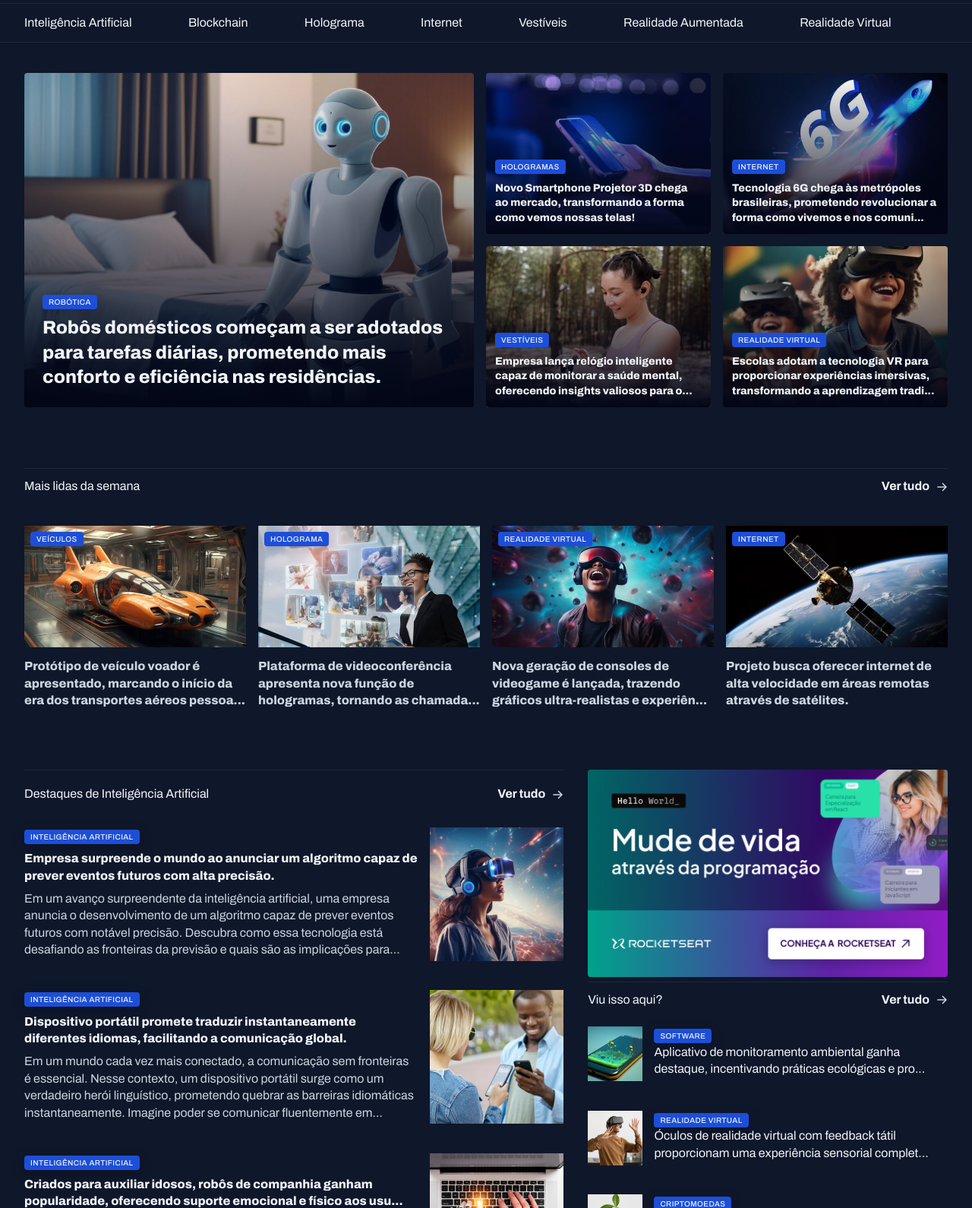
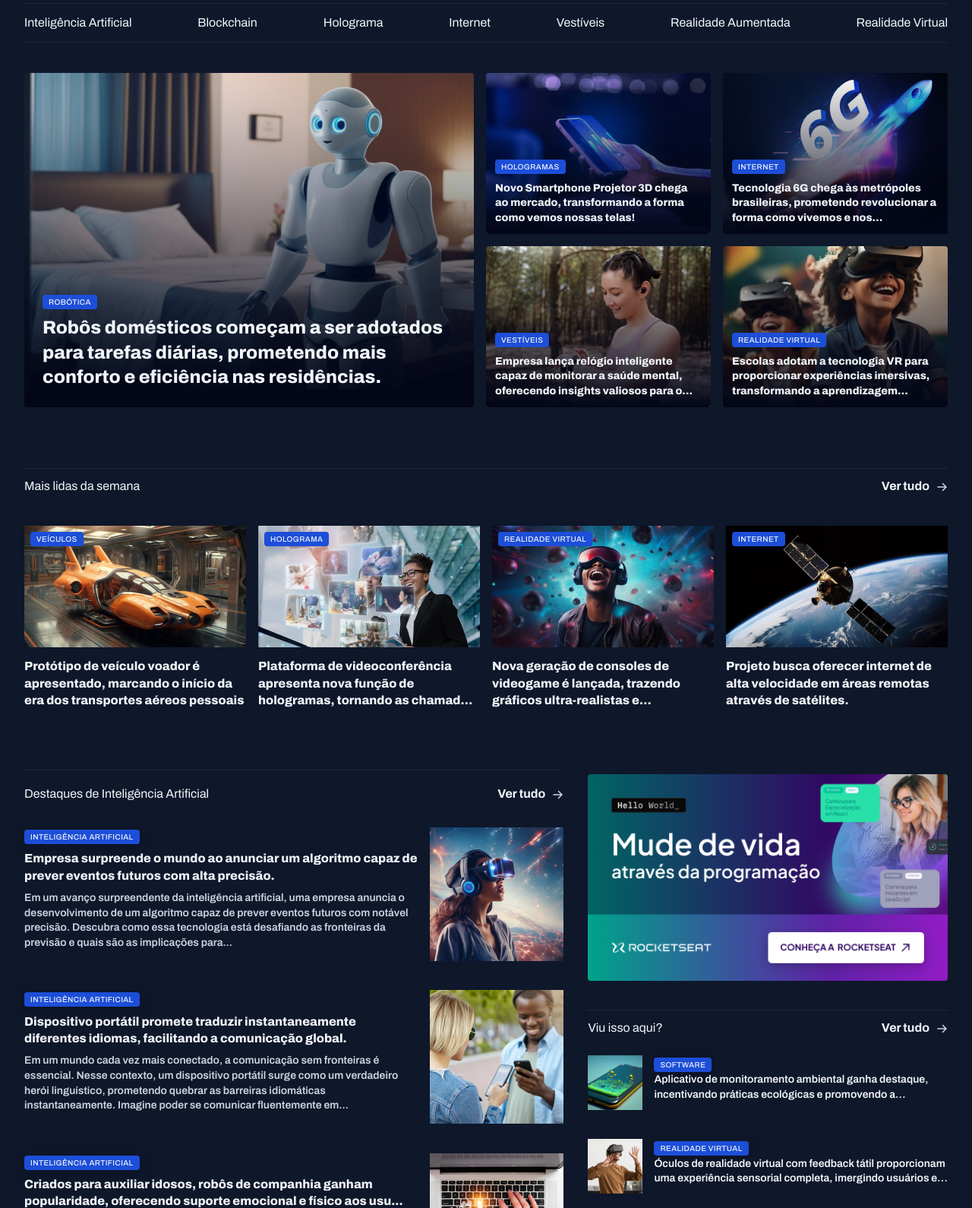
Before and after one commit to Ajhuck/projeto-noticias, a plain HTML site: page index.html in a window 1280 px wide. Shown: the part 68-1658 px from the top of the page at 76% size. Drawn offline with Linux system fonts and the light colour scheme.

Commit message:
responsivel-pt1

```diff
--- a/index.html
+++ b/index.html
@@ -1,5 +1,5 @@
 <!DOCTYPE html>
-<html lang="en">
+<html lang="pt-br">
 <head>
   <link rel="preconnect" href="https://fonts.googleapis.com">
   <link rel="preconnect" href="https://fonts.gstatic.com" crossorigin>
@@ -8,23 +8,24 @@
   <title>Portal de Notícias</title>
   <link rel="stylesheet" href="styles/index.css">
   <link href="https://fonts.googleapis.com/css2?family=Archivo:ital,wght@0,100..900;1,100..900&display=swap" rel="stylesheet">
+  <link rel="shortcut icon" href="fav-icon.png" type="image/x-icon">
 </head>
 <body id="background-color">
-  <header>
-    <nav id="primary" class="container">
+  <div id="nav">
+    <nav id="primary" class="container flex">
       <div>
         <img src="assets/icons/List.svg" alt="Icon List">
-        <strong>Menu</strong>
+        <strong class="desktop-only">Menu</strong>
       </div>
       <div>
         <img src="assets/Logo.svg" alt="Logo Portal de Notícias">
       </div>
       <div id="search">
-        <strong>Buscar</strong>
+        <strong class="desktop-only">Buscar</strong>
         <img src="assets/icons/MagnifyingGlass.svg" alt="Icon Lupa">
       </div>
     </nav>
-    <nav id="secondary" class="container grid grid-flow-col">
+    <nav id="secondary" class="container flex">
       <a href="#">Inteligência Artificial</a>
       <a href="#">Blockchain</a>
       <a href="#">Holograma</a>
@@ -33,14 +34,14 @@
       <a href="#">Realidade Aumentada</a>
       <a href="#">Realidade Virtual</a>
     </nav>
-  </header>
+  </div>
   <main class="grid container">
-    <section id="featured" class="grid grid-flow-col gap-16">
-      <figure class="card">
+    <section id="featured" class="grid grid-auto-flow gap-16">
+      <figure id="main-img"class="card">
         <img src="assets/images/Image 01.png" alt="">
         <figcaption>
           <span class="content-tag">robótica</span>
-          <h2 class="text-2xl">Robôs domésticos começam a ser adotados para tarefas diárias, prometendo mais conforto e eficiência nas residências.</h2>
+          <h2 class="text-2xl title">Robôs domésticos começam a ser adotados para tarefas diárias, prometendo mais conforto e eficiência nas residências.</h2>
         </figcaption>
       </figure>
 
@@ -49,29 +50,28 @@
           <img src="assets/images/Image 02.png" alt="">
           <figcaption>
             <span class="content-tag">hologramas</span>
-            <h2 class="text-lg">Novo Smartphone Projetor 3D chega ao mercado, transformando a forma como vemos nossas telas!</h2>
+            <h2 class="text-lg title">Novo Smartphone Projetor 3D chega ao mercado, transformando a forma como vemos nossas telas!</h2>
           </figcaption>
         </figure>
         <figure class="card">
           <img src="assets/images/Image 03.png" alt="">
           <figcaption>
             <span class="content-tag">internet</span>
-            <h2 class="text-lg">Tecnologia 6G chega às metrópoles brasileiras, prometendo revolucionar a forma como vivemos e nos comuni...</h2>
+            <h2 class="text-lg title">Tecnologia 6G chega às metrópoles brasileiras, prometendo revolucionar a forma como vivemos e nos comunicamos.</h2>
           </figcaption>
         </figure>
         <figure class="card">
           <img src="assets/images/Image 04.png" alt="">
           <figcaption>
             <span class="content-tag">vestíveis</span>
-            <h2 class="text-lg">Empresa lança relógio inteligente capaz de monitorar a saúde mental, oferecendo insights valiosos para o...
-</h2>
+            <h2 class="text-lg title">Empresa lança relógio inteligente capaz de monitorar a saúde mental, oferecendo insights valiosos para o bem-estar pessoal.</h2>
           </figcaption>
         </figure>
         <figure class="card">
           <img src="assets/images/Image 05.png" alt="">
           <figcaption>
             <span class="content-tag">realidade virtual</span>
-            <h2 class="text-lg">Escolas adotam a tecnologia VR para proporcionar experiências imersivas, transformando a aprendizagem tradi...</h2>
+            <h2 class="text-lg title">Escolas adotam a tecnologia VR para proporcionar experiências imersivas, transformando a aprendizagem tradicional</h2>
           </figcaption>
         </figure>
 
@@ -86,26 +86,26 @@
           <span></span>
         </a>
       </header>
-      <div class="grid gap-16">
+      <div class="flex">
         <figure>
           <span class="content-tag">veículos</span>
           <img src="assets/images/Image 06.png" alt="">
-          <p>Protótipo de veículo voador é apresentado, marcando o início da era dos transportes aéreos pessoa...</p>
+          <p class="title">Protótipo de veículo voador é apresentado, marcando o início da era dos transportes aéreos pessoais</p>
         </figure>
         <figure>
           <span class="content-tag">holograma</span>
           <img src="assets/images/Image 07.png" alt="">
-          <p>Plataforma de videoconferência apresenta nova função de hologramas, tornando as chamada...</p>
+          <p class="title">Plataforma de videoconferência apresenta nova função de hologramas, tornando as chamadas virtuais mais realistas e envolventes.</p>
         </figure>
         <figure>
           <span class="content-tag">realidade virtual</span>
           <img src="assets/images/Image 08.png" alt="">
-          <p>Nova geração de consoles de videogame é lançada, trazendo gráficos ultra-realistas e experiên...</p>
+          <p class="title">Nova geração de consoles de videogame é lançada, trazendo gráficos ultra-realistas e experiências de jogo totalmente envolventes.</p>
         </figure>
         <figure>
           <span class="content-tag">internet</span>
           <img src="assets/images/Image 09.png" alt="">
-          <p>Projeto busca oferecer internet de alta velocidade em áreas remotas através de satélites.</p>
+          <p class="title">Projeto busca oferecer internet de alta velocidade em áreas remotas através de satélites.</p>
         </figure>
       </div>
     </section>
@@ -120,19 +120,19 @@
 
       <div class="grid gap-32">
         <article class="grid grid-flow-col gap-16">
-          <div>
+          <div id="esquerda">
             <span class="content-tag">Inteligência artificial</span>
-            <h3 class="text-xl">Empresa surpreende o mundo ao anunciar um algoritmo capaz de prever eventos futuros com alta precisão.</h3>
+            <h3 class="text-xl title-sm">Empresa surpreende o mundo ao anunciar um algoritmo capaz de prever eventos futuros com alta precisão.</h3>
             <p class="text-sm">Em um avanço surpreendente da inteligência artificial, uma empresa anuncia o desenvolvimento de um algoritmo capaz de prever eventos futuros com notável precisão. Descubra como essa tecnologia está desafiando as fronteiras da previsão e quais são as implicações para...</p>
           </div>
-          <div id="img">
+          <div id="direita">
             <img src="assets/images/Image 10.png" alt="">
           </div>
         </article>
         <article class="grid grid-flow-col gap-16">
           <div>
             <span class="content-tag">Inteligência artificial</span>
-            <h3 class="text-xl">Dispositivo portátil promete traduzir instantaneamente diferentes idiomas, facilitando a comunicação global.</h3>
+            <h3 class="text-xl title-sm">Dispositivo portátil promete traduzir instantaneamente diferentes idiomas, facilitando a comunicação global.</h3>
             <p class="text-sm">Em um mundo cada vez mais conectado, a comunicação sem fronteiras é essencial. Nesse contexto, um dispositivo portátil surge como um verdadeiro herói linguístico, prometendo quebrar as barreiras idiomáticas instantaneamente. Imagine poder se comunicar fluentemente em...</p>
           </div>
           <div id="img">
@@ -142,7 +142,7 @@
         <article class="grid grid-flow-col gap-16">
           <div>
             <span class="content-tag">Inteligência artificial</span>
-            <h3 class="text-xl">Criados para auxiliar idosos, robôs de companhia ganham popularidade, oferecendo suporte emocional e físico aos usu...</h3>
+            <h3 class="text-xl title-sm">Criados para auxiliar idosos, robôs de companhia ganham popularidade, oferecendo suporte emocional e físico aos usu...</h3>
             <p class="text-sm">A tecnologia não só avança, mas também busca tornar a vida mais significativa para todas as gerações. No cenário atual, os robôs sociais, projetados especialmente para oferecer apoio e companhia aos idosos, estão ganhando destaque. Mais do que meros assistentes, esses robôs...</p>
           </div>
           <div id="img">
@@ -152,7 +152,7 @@
         <article class="grid grid-flow-col gap-16">
           <div>
             <span class="content-tag">Inteligência artificial</span>
-            <h3 class="text-xl">Aplicativo utiliza inteligência artificial para ajudar usuários a manterem o foco e aumentarem a produtividade no dia a dia.</h3>
+            <h3 class="text-xl title-sm">Aplicativo utiliza inteligência artificial para ajudar usuários a manterem o foco e aumentarem a produtividade no dia a dia.</h3>
             <p class="text-sm">No turbilhão da vida moderna, onde distrações são abundantes, um aplicativo inovador surge como um aliado indispensável para quem busca maior concentração e eficiência no cotidiano. Utilizando avançados algoritmos de inteligência artificial, este aplicativo promete mais do que...</p>
           </div>
           <div id="img">
@@ -181,7 +181,7 @@
             </div>
             <div>
               <span class="content-tag">software</span>
-              <h3 class="text-sm">Aplicativo de monitoramento ambiental ganha destaque, incentivando práticas ecológicas e pro...</h3>
+              <h3 class="text-sm title-sm">Aplicativo de monitoramento ambiental ganha destaque, incentivando práticas ecológicas e promovendo a conscientização.</h3>
             </div>
           </article>
           <article class="grid grid-flow-col gap-15">
@@ -190,7 +190,7 @@
             </div>
             <div>
               <span class="content-tag">realidade virtual</span>
-              <h3 class="text-sm">Óculos de realidade virtual com feedback tátil proporcionam uma experiência sensorial complet...</h3>
+              <h3 class="text-sm title-sm">Óculos de realidade virtual com feedback tátil proporcionam uma experiência sensorial completa, imergindo usuários em ambientes digitais.</h3>
             </div>
           </article>
           <article class="grid grid-flow-col gap-15">
@@ -199,7 +199,7 @@
             </div>
             <div>
               <span class="content-tag">criptomoedas</span>
-              <h3 class="text-sm">Surge uma nova moeda digital baseada em tecnologias sustentáveis, buscando minimizar o i...</h3>
+              <h3 class="text-sm title-sm">Surge uma nova moeda digital baseada em tecnologias sustentáveis, buscando minimizar o impacto ambiental associado à mineração de criptomoedas.</h3>
             </div>
           </article>
           <article class="grid grid-flow-col gap-15">
@@ -208,7 +208,7 @@
             </div>
             <div>
               <span class="content-tag">drones</span>
-              <h3 class="text-sm">Empresas de e-commerce implementam frota de drones para entregas rápidas, transformando o cenário do comércio online...</h3>
+              <h3 class="text-sm title-sm">Empresas de e-commerce implementam frota de drones para entregas rápidas, transformando o cenário do comércio online.</h3>
             </div>
           </article>
           <article class="grid grid-flow-col gap-15">
@@ -217,7 +217,7 @@
             </div>
             <div>
               <span class="content-tag">Impressão 3d</span>
-              <h3 class="text-sm">Tecnologia inovadora permite a impressão 3D de órgãos humanos, revolucionando a medicina e a li...</h3>
+              <h3 class="text-sm title-sm">Tecnologia inovadora permite a impressão 3D de órgãos humanos, revolucionando a medicina e a lista de espera por transplantes.</h3>
             </div>
           </article>
         </div>
--- a/styles/global.css
+++ b/styles/global.css
@@ -4,7 +4,6 @@
   box-sizing: border-box;
 }
 :root{
-  --font-family: 'Archivo', sans-serif;
   --brand-color-light: #60a5fa;
   --brand-color-dark: #1d4ed8;
   --text-color-primary: #f1f5f9;
@@ -12,28 +11,82 @@
   --bg-color: #0f172a;
   --stroke-color:#1e293b;
 
+  --font-family: 'Archivo', sans-serif;
+
+  --fw-base: 400;
+  --fw-md: 600;
+  --fw-bold: 800;
+
   --text: 400 16px/140% var(--font-family);
   --text-sm: 400 14px/160% var(--font-family);
+  --text-bold: 600 14px/140% var(--font-family);
   --span: 600 14px/145% var(--font-family);
   --h1: 800 24px/135% var(--font-family);
   --h2: 800 16px/140% var(--font-family);
   --h3: 800 14px/140% var(--font-family);
+
+  --fs-xs: 10px;
+  --fs-sm: 14px;
+  --fs-base: 16px;
+  --fs-lg: 24px;
+
+  --py-base: 14px;
+  --py-lg: 16px;
+  --px-base: 16px;
+  --px-lg: 16px;
+
+  --gap-menu: 32px;
+  --row-gap: 32px;
+  --column-gap: 16px;
+  --margin-top:16px;
+}
+
+html{
+  font-family:var(--font-family) ;
+  font-weight: var(--fw-base);
+  line-height: 140%;
+
+  overflow-x: hidden;
+  scroll-behavior: smooth;
 }
 body{
+  font-size: var(--text);
   background-color: var(--bg-color);
   color: var(--text-color-primary);
-  font: var(--text);
 }
-#background-color{
-  background-color: var(--bg-color);
+main{
+  margin-top: var(--margin-top);
+  row-gap: var(--row-gap);
+  column-gap: var(--column-gap);
+  grid-template-columns: 1fr;
+  grid-template-areas:
+  "featured"
+  "weekly"
+  "ai"
+  "aside"
+  ;
 }
-.container{
-  display: flex;
-  flex-direction: row;
-  max-width: 1280px;
-  margin-inline: auto;
-  padding-inline: 32px;
+
+@media (width>= 80em) {
+  :root{
+    --px-base: 16px;
+    --px-lg: 32px;
+    --py-base: 14px;
+    --py-lg: 20px;
+    --row-gap: 80px;
+    --column-gap: 32px;
+    --margin-top: 40px;
+  }
+  main{
+    grid-template-columns: 1.5fr 1fr;
+    grid-template-areas:
+    "featured featured"
+    "weekly weekly"
+    "ai aside"
+    ;
+  }
 }
+
 a{
   text-decoration: none;
   color: inherit
@@ -52,17 +105,7 @@ p{
 img{
   max-width: 100%;
 }
-main{
-  margin-top:40px;
-  row-gap: 80px;
-  column-gap: 32px;
-  grid-template-columns: 1.5fr 1fr;
-  grid-template-areas:
-  "featured featured"
-  "weekly weekly"
-  "ai aside"
-  ;
-}
+
 .content-tag{
   display: inline-block;
   background-color: var(--brand-color-dark);
--- a/styles/nav.css
+++ b/styles/nav.css
@@ -1,6 +1,6 @@
 
 #primary{
-  padding-block: 20px;
+  padding-block: var(--py-lg);
 
   div:nth-child(2){
     margin-inline: auto;
@@ -15,8 +15,18 @@
   }
 }
 #secondary{
-  padding-block: 14px;
+  padding-block: var(--py-base);
   border: solid 1px var(--stroke-color);
   border-inline: none;
-  justify-items: space-between;
+  justify-items: start;
+  gap: var(--gap-menu);
+  overflow: hidden;
 }
+@media (width>= 70em) {
+  #secondary{
+    padding-block: var(--py-base);
+    border: solid 1px var(--stroke-color);
+    border-inline: none;
+    justify-content: space-between;
+  }
+}
--- a/styles/sections.css
+++ b/styles/sections.css
@@ -27,6 +27,12 @@ section header{
     height: 100%;
     object-fit: cover;
   }
+  #main-img{
+    img{
+      height: 416px;
+      object-fit: cover;
+    }
+  }
   .card{
   position: relative;
   border-radius: 4px;
@@ -54,14 +60,22 @@ section header{
 
 #weekly{
   grid-area: weekly;
-  &>div{
-    grid-template-columns: repeat(4, 292px);
-  }
+
   img{
     height: 160px;
   }
+  .flex{
+    display: flex;
+    flex-direction: column;
+    gap: 32px;
+  }
   figure{
     position: relative;
+    min-width: 328px;
+    img{
+      width: 100%;
+      height: auto;
+    }
 
     .content-tag{
       position: absolute;
@@ -73,30 +87,55 @@ section header{
       font-weight: 800;
     }
   }
+  @media (width>= 80em) {
+    .flex{
+      display: flex;
+      flex-direction: row;
+      justify-content: space-between;
+      gap: 8px;
+    }
+    figure{
+      position: relative;
+      min-width: inherit;
+      max-width: 292px;
+      img{
+        width: 100%;
+        height: auto;
+        object-fit: cover;
+      }
+    }
+  }
 }
 
 
 
 #ai{
-  #img{
-    img{
-      width: 176px;
-      aspect-ratio: 1/1;
-      object-fit: cover;
-    }
+  grid-area: ai;
+
+  img{
+    width: 176px;
+    aspect-ratio: 1/1;
+    object-fit: cover;
   }
+
   p{
     margin-block: 4px;
   }
-  grid-area: ai;
   h3{
     margin-block: 8px;
+  }
+  #esquerda{
+
+  }
+  #direita{
+
   }
 }
 
 aside{
   grid-area: aside;
   #ads{
+    margin-bottom: 32px;
     img{
       width: 100%;
       height: auto;
--- a/styles/utility.css
+++ b/styles/utility.css
@@ -1,11 +1,69 @@
+#background-color{
+  background-color: var(--bg-color);
+}
+.container{
+  --max-width: 375px;
+  width: min(var(--max-width),100% - var(--px-lg) * 2);
+  align-items: center;
+  margin-inline: auto;
+}
+.desktop-only{
+  display: none;
+}
+.grid-auto-flow{
+  --auto-flow: row;
+  grid-auto-flow: var(--auto-flow);
+}
+@media (width>= 80em){
+  .container{
+    --max-width: 1280px;
+  }
+  .desktop-only{
+    display:initial;
+  }
+  .grid-cols-2{
+    grid-template-columns: 1fr 1fr ;
+  }
+  .grid-auto-flow{
+    --auto-flow: column;
+  }
+}
+
+.title{
+  display: -webkit-box;
+  -webkit-box-orient: vertical;
+  -webkit-line-clamp: 3;
+  align-self: stretch;
+  overflow: hidden;
+  color: inherit;
+}
+.title-sm{
+  display: -webkit-box;
+  -webkit-box-orient: vertical;
+  -webkit-line-clamp: 2;
+  align-self: stretch;
+  overflow: hidden;
+  color: inherit;
+}
+.wrap{
+  flex-wrap: wrap;
+}
+.flex{
+  display: flex;
+  flex-direction: row;
+}
 .grid{
   display: grid;
 }
 .grid-flow-col{
   grid-auto-flow: column;
 }
-.grid-cols-2{
-  grid-template-columns: 1fr 1fr ;
+.grid-flow-reverse{
+  grid-auto-flow: column;
+}
+
+.align-center{
+  align-items: center;
 }
 .gap-8{
   gap: 8px;
@@ -28,3 +86,6 @@
 .text-lg{
   font: var(--h3);
 }
+.text-sm{
+  font: var(--text-bold);
+}
```
Also changed, not shown: fav-icon.png (added), 1 other file.
